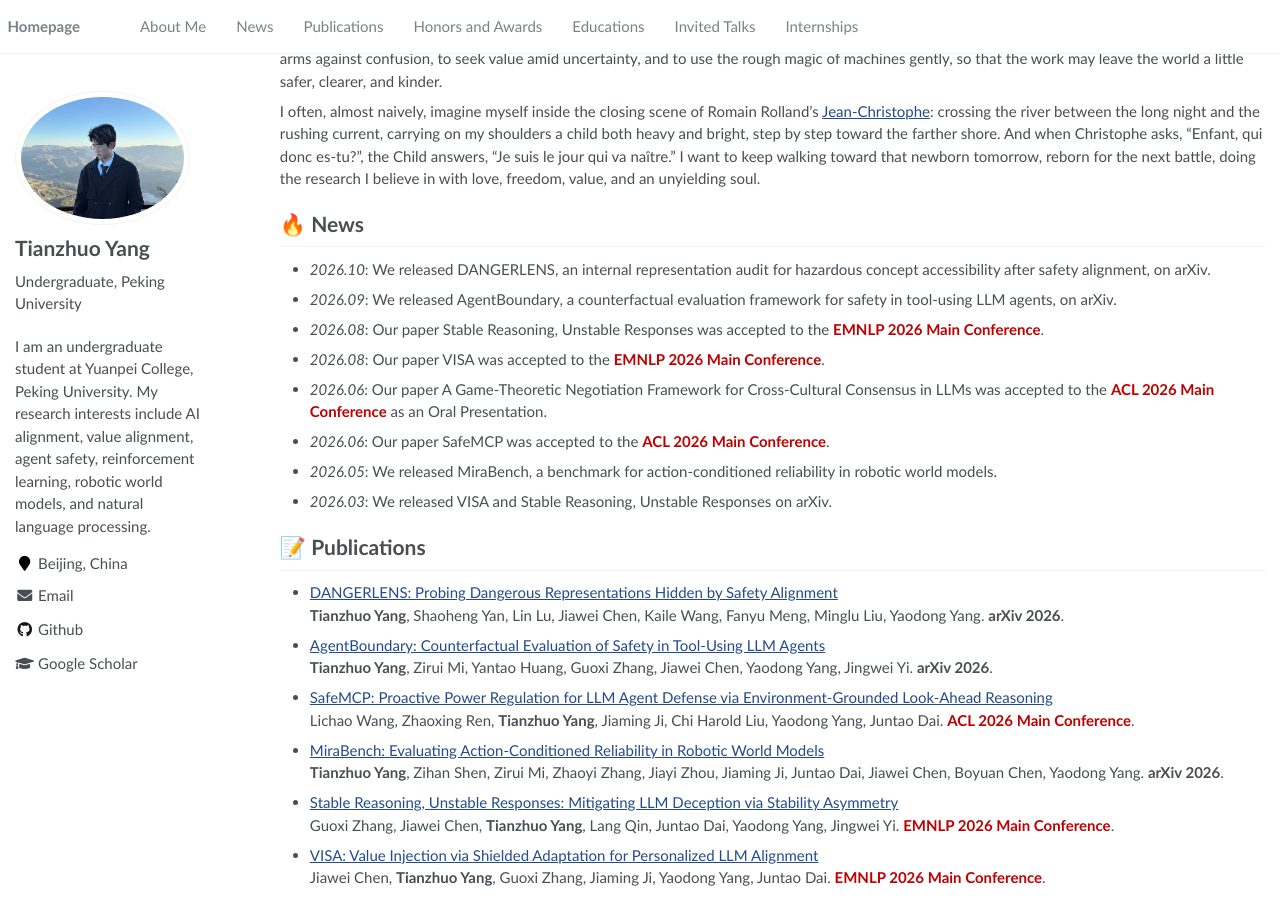
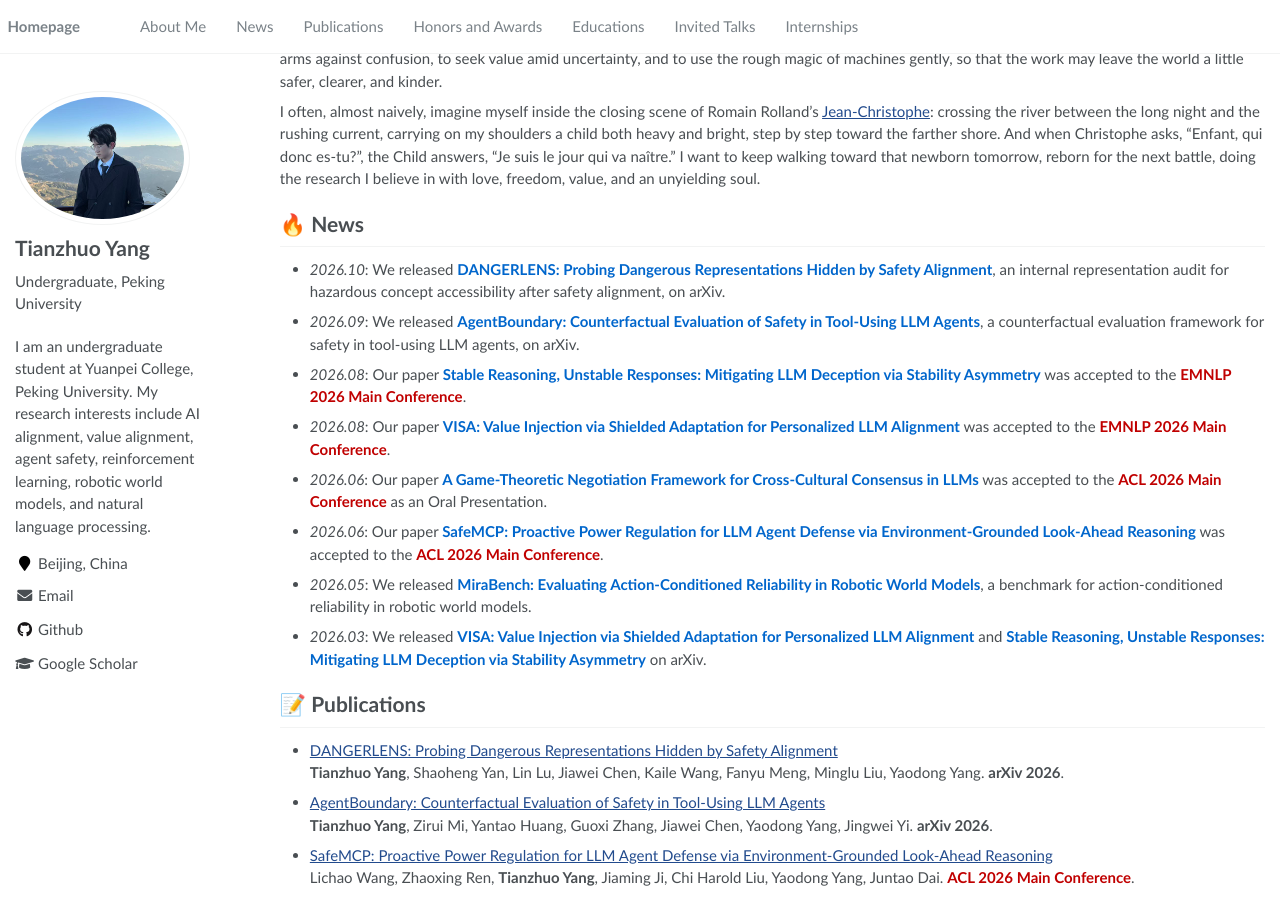
Before and after one commit to tandrewyang/tandrewyang.github.io, a Jekyll site: the page built from _pages/about.md, in a window 1280 px wide and 900 px high, scrolled down 277 px. Built offline with Jekyll 4.4.1, drawn with Linux system fonts in a browser that asks for light colours.

Commit message:
Style full paper titles in news

```diff
--- a/_pages/about.md
+++ b/_pages/about.md
@@ -32,14 +32,14 @@ There are more things in intelligence than our present theories can name. So I w
 I often, almost naively, imagine myself inside the closing scene of Romain Rolland's [Jean-Christophe](https://fr.wikisource.org/wiki/Page:Rolland_-_Jean-Christophe,_tome_10.djvu/332): crossing the river between the long night and the rushing current, carrying on my shoulders a child both heavy and bright, step by step toward the farther shore. And when Christophe asks, "Enfant, qui donc es-tu?", the Child answers, "Je suis le jour qui va naître." I want to keep walking toward that newborn tomorrow, reborn for the next battle, doing the research I believe in with love, freedom, value, and an unyielding soul.
 
 # 🔥 News
-- *2026.10*: We released DANGERLENS, an internal representation audit for hazardous concept accessibility after safety alignment, on arXiv.
-- *2026.09*: We released AgentBoundary, a counterfactual evaluation framework for safety in tool-using LLM agents, on arXiv.
-- *2026.08*: Our paper Stable Reasoning, Unstable Responses was accepted to the <span style="color:#c00000; font-weight:700;">EMNLP 2026 Main Conference</span>.
-- *2026.08*: Our paper VISA was accepted to the <span style="color:#c00000; font-weight:700;">EMNLP 2026 Main Conference</span>.
-- *2026.06*: Our paper A Game-Theoretic Negotiation Framework for Cross-Cultural Consensus in LLMs was accepted to the <span style="color:#c00000; font-weight:700;">ACL 2026 Main Conference</span> as an Oral Presentation.
-- *2026.06*: Our paper SafeMCP was accepted to the <span style="color:#c00000; font-weight:700;">ACL 2026 Main Conference</span>.
-- *2026.05*: We released MiraBench, a benchmark for action-conditioned reliability in robotic world models.
-- *2026.03*: We released VISA and Stable Reasoning, Unstable Responses on arXiv.
+- *2026.10*: We released <span style="color:#0066cc; font-weight:700;">DANGERLENS: Probing Dangerous Representations Hidden by Safety Alignment</span>, an internal representation audit for hazardous concept accessibility after safety alignment, on arXiv.
+- *2026.09*: We released <span style="color:#0066cc; font-weight:700;">AgentBoundary: Counterfactual Evaluation of Safety in Tool-Using LLM Agents</span>, a counterfactual evaluation framework for safety in tool-using LLM agents, on arXiv.
+- *2026.08*: Our paper <span style="color:#0066cc; font-weight:700;">Stable Reasoning, Unstable Responses: Mitigating LLM Deception via Stability Asymmetry</span> was accepted to the <span style="color:#c00000; font-weight:700;">EMNLP 2026 Main Conference</span>.
+- *2026.08*: Our paper <span style="color:#0066cc; font-weight:700;">VISA: Value Injection via Shielded Adaptation for Personalized LLM Alignment</span> was accepted to the <span style="color:#c00000; font-weight:700;">EMNLP 2026 Main Conference</span>.
+- *2026.06*: Our paper <span style="color:#0066cc; font-weight:700;">A Game-Theoretic Negotiation Framework for Cross-Cultural Consensus in LLMs</span> was accepted to the <span style="color:#c00000; font-weight:700;">ACL 2026 Main Conference</span> as an Oral Presentation.
+- *2026.06*: Our paper <span style="color:#0066cc; font-weight:700;">SafeMCP: Proactive Power Regulation for LLM Agent Defense via Environment-Grounded Look-Ahead Reasoning</span> was accepted to the <span style="color:#c00000; font-weight:700;">ACL 2026 Main Conference</span>.
+- *2026.05*: We released <span style="color:#0066cc; font-weight:700;">MiraBench: Evaluating Action-Conditioned Reliability in Robotic World Models</span>, a benchmark for action-conditioned reliability in robotic world models.
+- *2026.03*: We released <span style="color:#0066cc; font-weight:700;">VISA: Value Injection via Shielded Adaptation for Personalized LLM Alignment</span> and <span style="color:#0066cc; font-weight:700;">Stable Reasoning, Unstable Responses: Mitigating LLM Deception via Stability Asymmetry</span> on arXiv.
 
 # 📝 Publications
 
```
